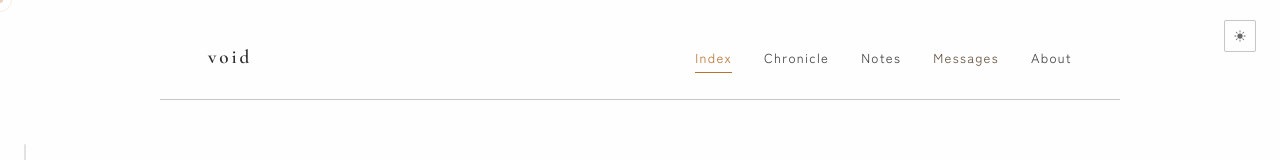
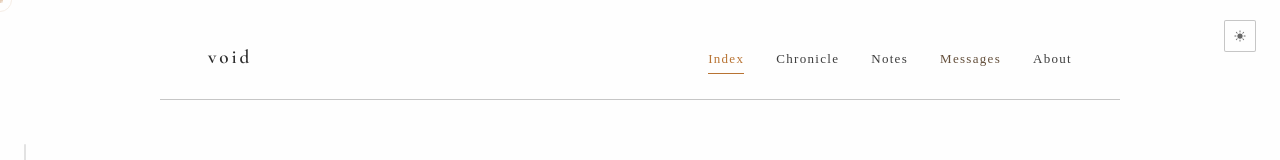
Before and after one commit to Adawi1201/Adawing-v2, a Vue app in the folder adawing-ui/: page / in a window 1280 px wide. Shown: the top 160 px of the page. Built offline with nearby package versions, Linux system fonts and the light colour scheme; no server answers.

Commit message:
style: switch global font stack to Songti-style serif family

```diff
--- a/adawing-ui/index.html
+++ b/adawing-ui/index.html
@@ -7,7 +7,7 @@
     <title>AdaWing</title>
     <link rel="preconnect" href="https://fonts.googleapis.com">
     <link rel="preconnect" href="https://fonts.gstatic.com" crossorigin>
-    <link href="https://fonts.googleapis.com/css2?family=Cormorant+Garamond:ital,wght@0,400;0,500;0,600;0,700;1,400;1,500&family=JetBrains+Mono:wght@400;500;600&family=Noto+Sans+SC:wght@400;500&family=Noto+Serif+JP:wght@400;500;600&family=Noto+Serif+SC:wght@400;500;600&family=Zen+Kaku+Gothic+New:wght@400;500&display=swap" rel="stylesheet">
+    <link href="https://fonts.googleapis.com/css2?family=Cormorant+Garamond:ital,wght@0,400;0,500;0,600;0,700;1,400;1,500&family=JetBrains+Mono:wght@400;500;600&family=Noto+Serif+SC:wght@400;500;600&display=swap" rel="stylesheet">
   </head>
   <body>
     <div id="app"></div>
--- a/adawing-ui/src/styles/theme.css
+++ b/adawing-ui/src/styles/theme.css
@@ -10,8 +10,8 @@
   --accent-hover: #9A5F28;
   --accent-faint: rgba(184, 115, 51, 0.1);
   --line: rgba(0, 0, 0, 0.22);
-  --font-display: 'Cormorant Garamond', 'Noto Serif SC', 'Noto Serif JP', 'Songti SC', 'SimSun', serif;
-  --font-body: 'Zen Kaku Gothic New', 'Noto Sans SC', 'Noto Serif JP', 'PingFang SC', 'Microsoft YaHei', sans-serif;
+  --font-display: 'Cormorant Garamond', 'Noto Serif SC', 'Source Han Serif SC', 'Songti SC', 'SimSun', serif;
+  --font-body: 'Noto Serif SC', 'Source Han Serif SC', 'Songti SC', 'SimSun', serif;
 }
 
 [data-theme="dark"] {
```
